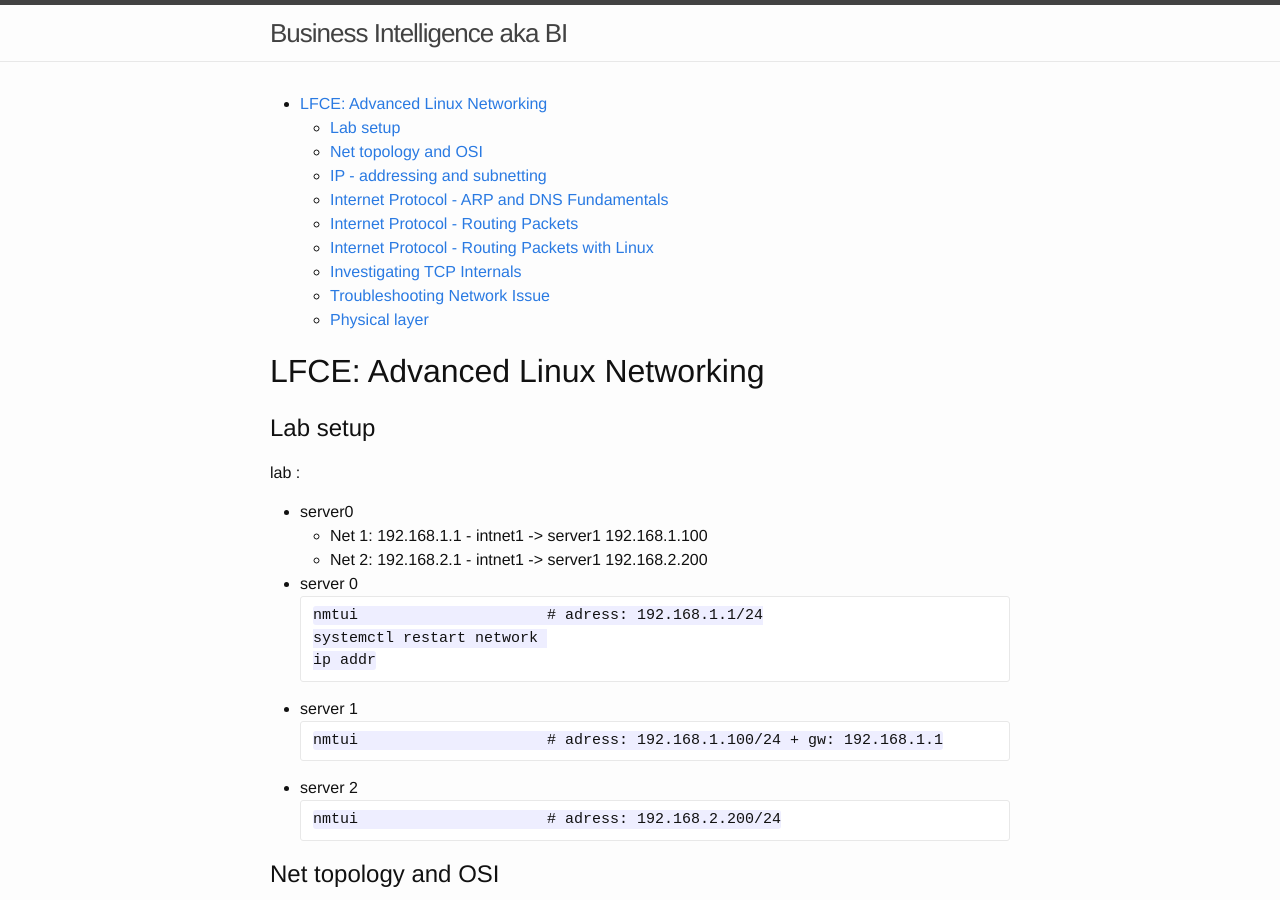
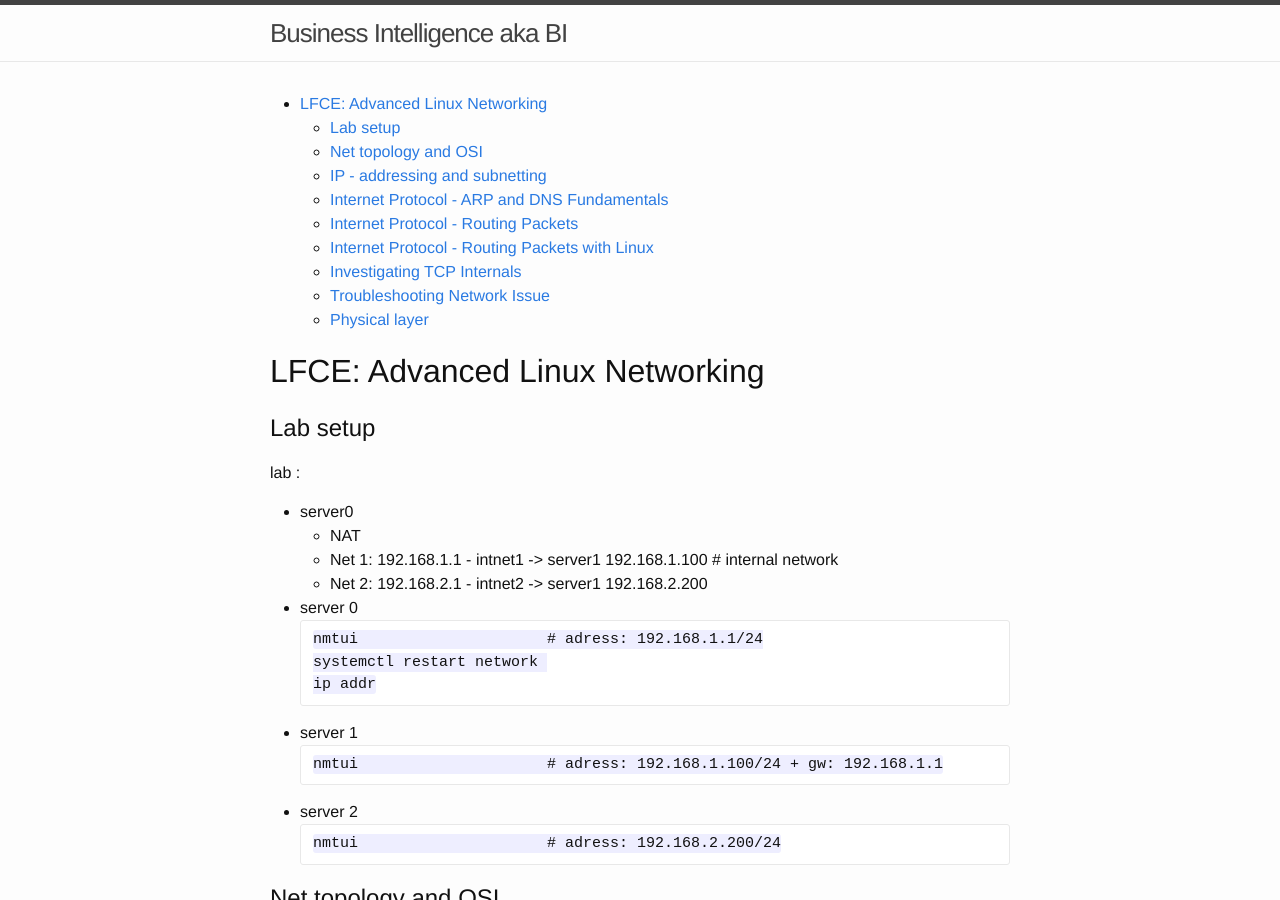
Before and after one commit to predoiua/predoiua.github.io, a Jekyll site: the page built from tutorials/linux/lfce/lfce_advanced_linux_networking.md, in a window 1280 px wide and 900 px high. Built offline with Jekyll 4.4.1, drawn with Linux system fonts in a browser that asks for light colours.

Commit message:
lab setup

```diff
--- a/tutorials/linux/lfce/lfce_advanced_linux_networking.md
+++ b/tutorials/linux/lfce/lfce_advanced_linux_networking.md
@@ -12,8 +12,9 @@ categories: linux
 
 lab :
 - server0
-	- Net 1: 192.168.1.1 - intnet1 -> server1 192.168.1.100
-	- Net 2: 192.168.2.1 - intnet1 -> server1 192.168.2.200
+    - NAT
+	- Net 1: 192.168.1.1 - intnet1 -> server1 192.168.1.100  # internal network
+	- Net 2: 192.168.2.1 - intnet2 -> server1 192.168.2.200
 
 - server 0
 ~~~
```
